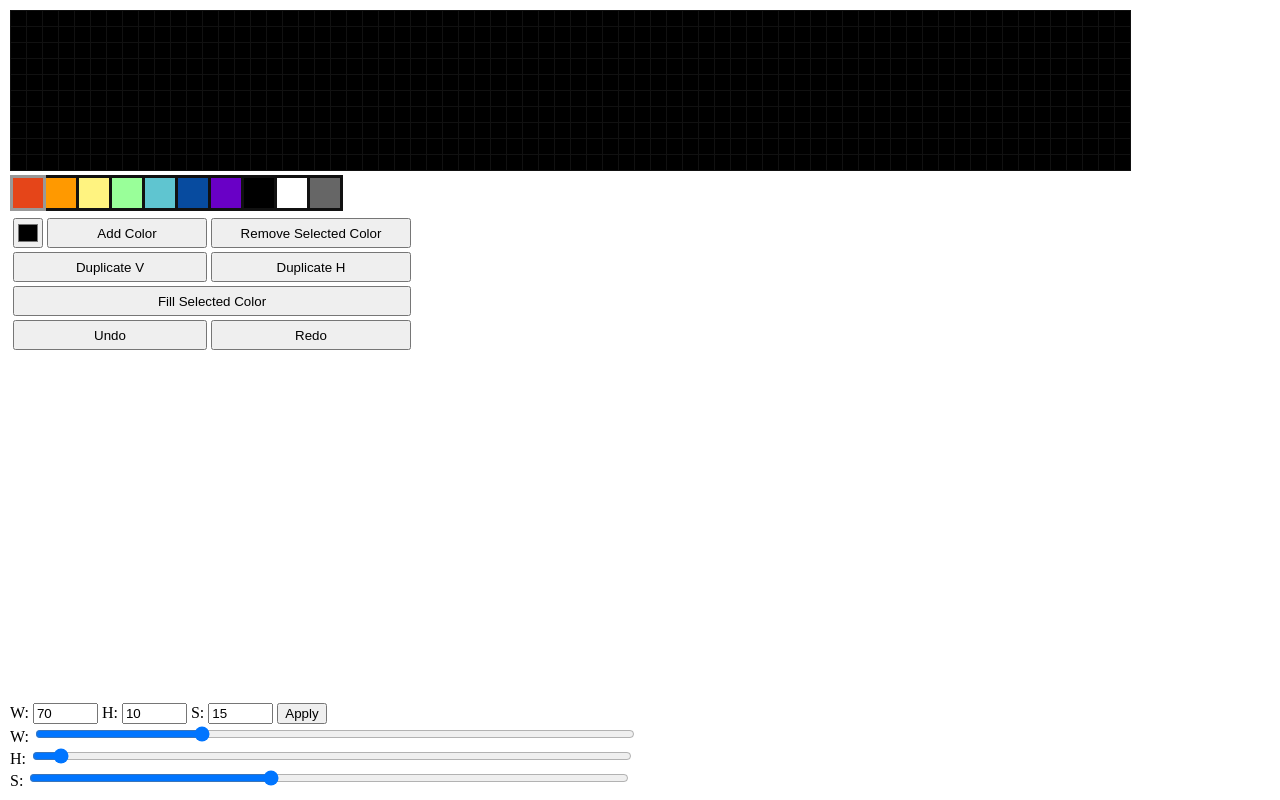
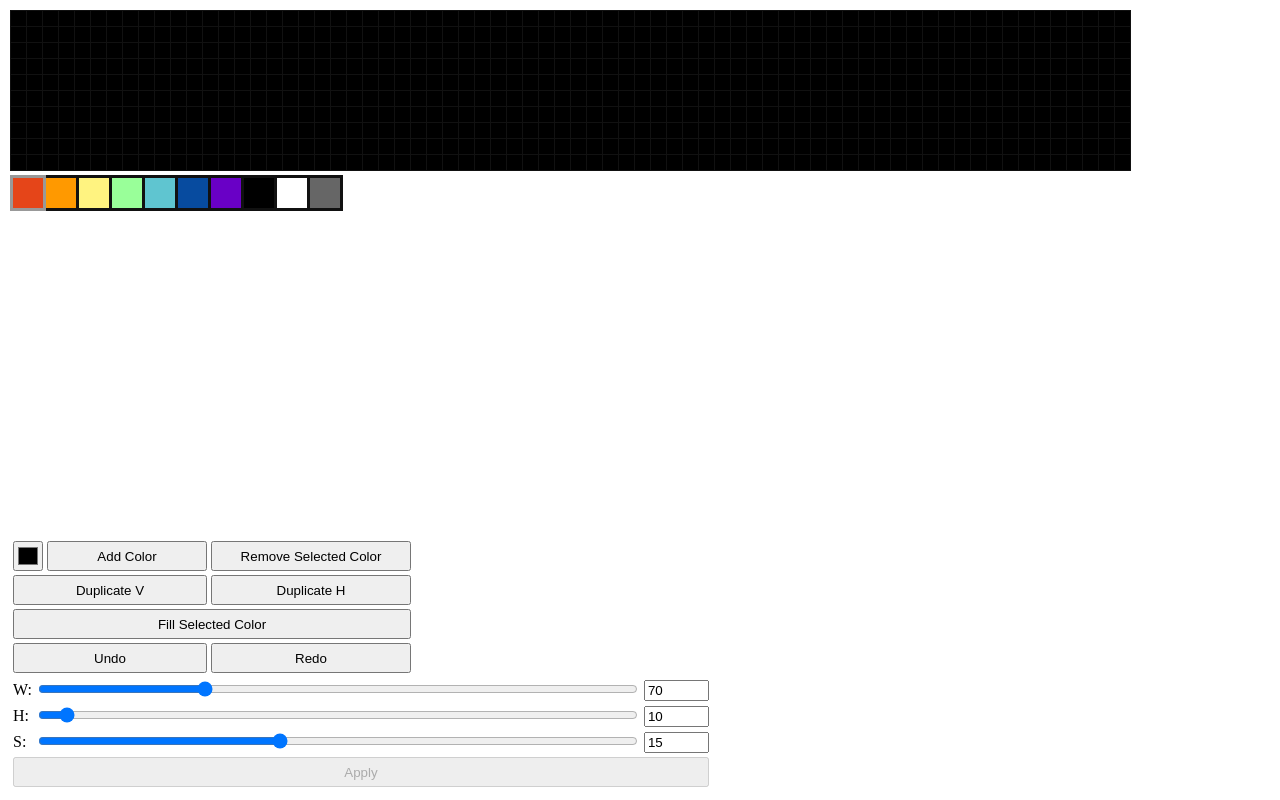
Before and after one commit to ylevin/canvas-for-daria, a plain HTML site: page index.html in a window 1280 px wide. Drawn offline with Linux system fonts and the light colour scheme.

Commit message:
stack limit, apply button disable, other fixes

```diff
--- a/index.html
+++ b/index.html
@@ -32,6 +32,9 @@
         body {
             user-select: none;
         }
+        .range-slider {
+            width: 600px
+        }
     </style>
 </head>
 <body>
@@ -40,7 +43,8 @@
         <canvas id="main"></canvas>
         <br>
         <canvas id="color-picker"></canvas>
-        <br>
+    </div>
+    <div id="bottom">
         <table id="buttons">
             <tr>
                 <td style="width: 30px">
@@ -75,25 +79,28 @@
                 </td>
             </tr>
         </table>
-
-    </div>
-    <div id="bottom">
-        <label for="width">W:</label>
-        <input id="width" size="5"/>
-        <label for="height">H:</label>
-        <input id="height" size="5"/>
-        <label for="cell-size">S:</label>
-        <input id="cell-size" size="5"/>
-        <button onclick="setSize()">Apply</button>
-        <br>
-        <label for="width-range">W:</label>
-        <input id="width-range" type="range" min="1" max="255" value="70" style="width: 600px"/>
-        <br>
-        <label for="height-range">H:</label>
-        <input id="height-range" type="range" min="1" max="255" value="10" style="width: 600px"/>
-        <br>
-        <label for="cell-size-range">S:</label>
-        <input id="cell-size-range" type="range" min="5" max="30" value="15" style="width: 600px"/>
+        <table>
+            <tr>
+                <td>W:</td>
+                <td><input id="width-range" type="range" min="1" max="255" value="70" class="range-slider"/></td>
+                <td><input id="width" size="5"/></td>
+            </tr>
+            <tr>
+                <td>H:</td>
+                <td><input id="height-range" type="range" min="1" max="255" value="10" class="range-slider"/></td>
+                <td><input id="height" size="5"/></td>
+            </tr>
+            <tr>
+                <td>S:</td>
+                <td><input id="cell-size-range" type="range" min="5" max="30" value="15" class="range-slider"/></td>
+                <td><input id="cell-size" size="5"/></td>
+            </tr>
+            <tr>
+                <td colspan="3">
+                    <button id="apply-button" onclick="applySize()" class="big-button" disabled>Apply</button>
+                </td>
+            </tr>
+        </table>
     </div>
 </div>
 
@@ -107,6 +114,7 @@ const DEFAULT_CELL_SIZE = 15
 const LIMIT = 255
 const MAX_CELL_SIZE = 30
 const MIN_CELL_SIZE = 5
+const STACK_LIMIT = 100
 
 
 function base64ToBytes(base64) {
@@ -508,9 +516,10 @@ class State {
 }
 
 class StateStack {
-    constructor() {
+    constructor(limit) {
         this.stackUndo = []
         this.stackRedo = []
+        this.limit = limit
     }
 
     save(state) {
@@ -523,6 +532,9 @@ class StateStack {
     commit() {
         let state = new State(matrix.toBase64(), colorPicker.toBase64())
         this.stackUndo.push(state)
+        if (this.stackUndo.length > this.limit) {
+            this.stackUndo.splice(0, this.stackUndo.length - this.limit)
+        }
         this.stackRedo = []
         this.save(state)
     }
@@ -570,7 +582,7 @@ class StateStack {
     }
 }
 
-const stack = new StateStack()
+const stack = new StateStack(STACK_LIMIT)
 
 const matrix = new CanvasMatrix(
     document.getElementById('main'),
@@ -590,9 +602,6 @@ const colorPicker = new ColorPicker(
     matrix, 30, 3, GRID_COLOR, '#999999'
 )
 
-colorPicker.onPick(0, 0)
-
-
 document.getElementById("width").value = DEFAULT_WIDTH
 document.getElementById("height").value = DEFAULT_HEIGHT
 document.getElementById("cell-size").value = DEFAULT_CELL_SIZE
@@ -600,7 +609,6 @@ document.getElementById("cell-size").value = DEFAULT_CELL_SIZE
 document.getElementById("height-range").oninput = function() {
     document.getElementById("height").value = this.value
     setSize()
-    stack.commit()
 }
 
 document.getElementById("width-range").oninput = function() {
@@ -633,6 +641,29 @@ function setSize() {
     document.getElementById("height-range").value = h
     document.getElementById("cell-size-range").value = s
     matrix.resize(w, h, s)
+}
+
+function updateApplyButton() {
+    let w = parseInt(document.getElementById("width").value)
+    let h = parseInt(document.getElementById("height").value)
+    let s = parseInt(document.getElementById("cell-size").value)
+    let button = document.getElementById("apply-button")
+    if (isNaN(w) || isNaN(h) || w < 1 || h < 1 || w > LIMIT || h > LIMIT
+        || s < MIN_CELL_SIZE || isNaN(s) || s > MAX_CELL_SIZE) {
+        button.disabled = true
+        return
+    }
+    button.disabled = (w === matrix.width && h === matrix.height && s === matrix.cellSize)
+}
+
+document.getElementById('width').oninput = updateApplyButton
+document.getElementById('height').oninput = updateApplyButton
+document.getElementById('cell-size').oninput = updateApplyButton
+
+function applySize() {
+    setSize()
+    stack.commit()
+    updateApplyButton()
 }
 
 function duplicateH() {
@@ -682,6 +713,7 @@ function removeColor() {
 }
 
 function start() {
+    colorPicker.onPickCell(0, 0)
     const urlParams = new URLSearchParams(window.location.search)
     let matrixData = urlParams.get("data")
     let paletteData = urlParams.get("palette")
```
